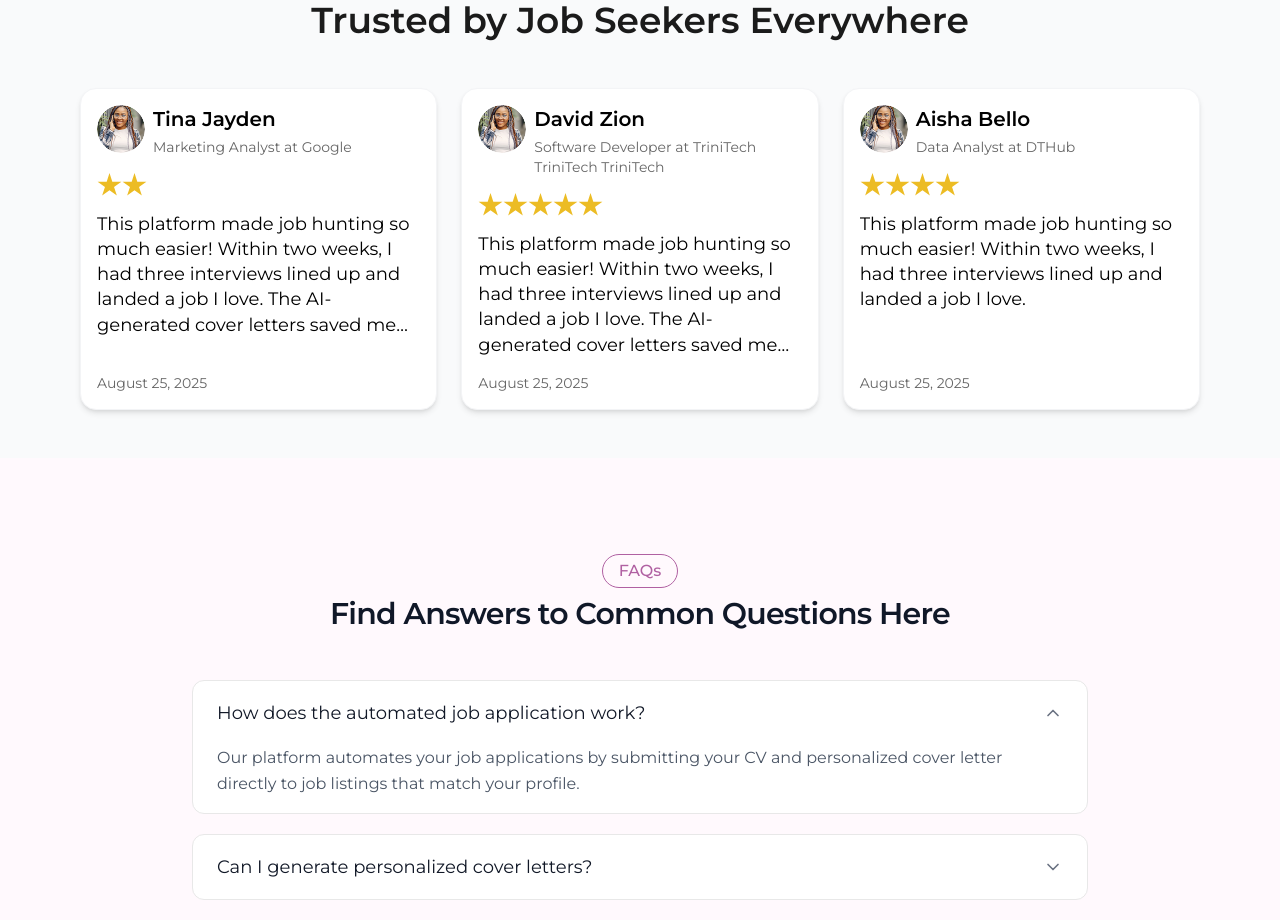
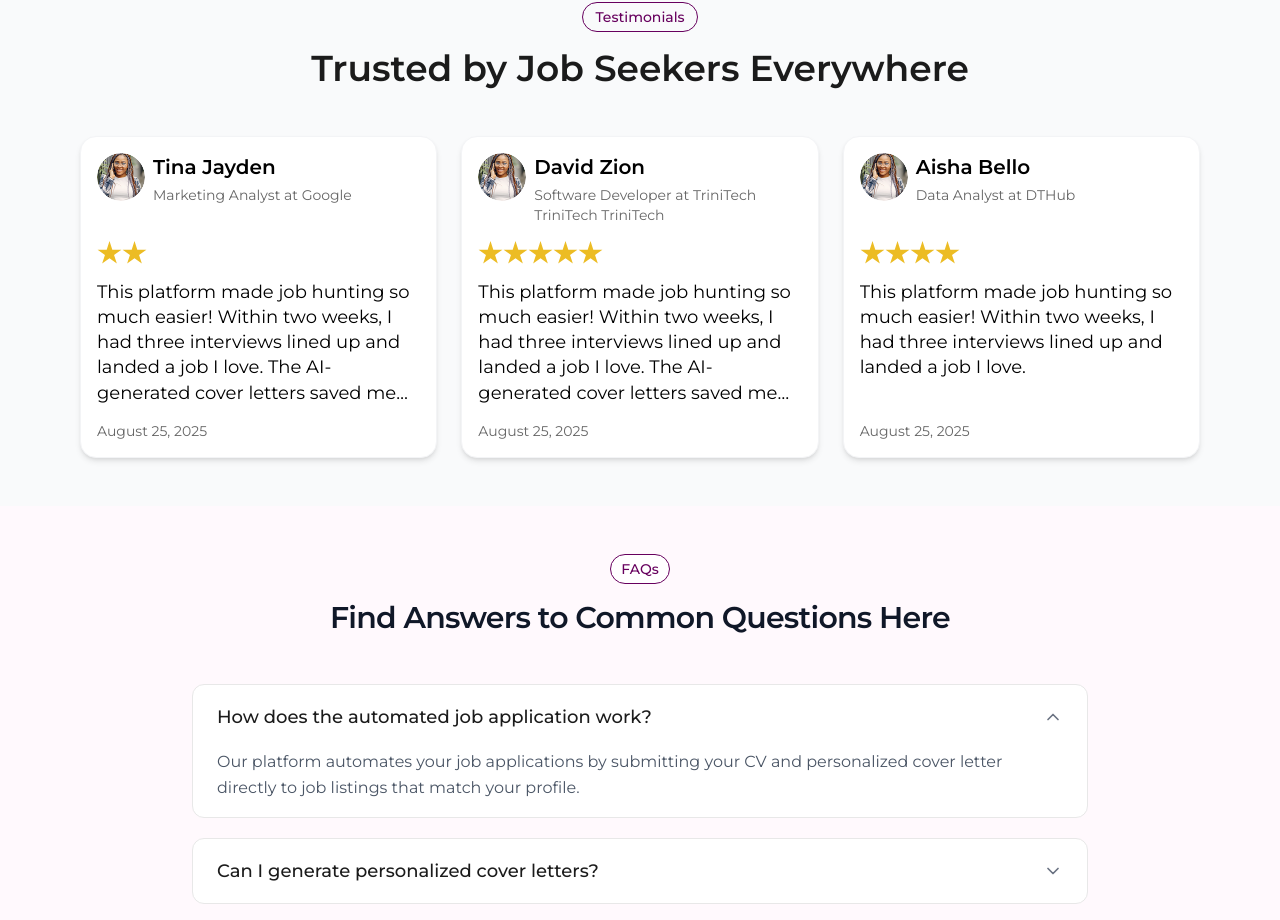
Before and after one commit to TheSkillGarage/coachme_ai, a React (Vite) app: page / in a window 1280 px wide. Shown: the part 3446-4366 px from the top of the page. Built offline with nearby package versions, Linux system fonts and the light colour scheme.

Commit message:
UI fixes

```diff
--- a/src/pages/landing/FAQs/index.tsx
+++ b/src/pages/landing/FAQs/index.tsx
@@ -1,54 +1,58 @@
-import { useState } from "react";
+import { useState } from 'react';
 import { ChevronDown } from 'lucide-react';
+import { Badge } from '../../../components/ui/badge';
 
-interface FAQs{
+interface FAQs {
   question: string;
   answer: string;
 }
 
-const faqs : FAQs[] = [
+const faqs: FAQs[] = [
   {
-    question: "How does the automated job application work?",
+    question: 'How does the automated job application work?',
     answer:
-      "Our platform automates your job applications by submitting your CV and personalized cover letter directly to job listings that match your profile.",
+      'Our platform automates your job applications by submitting your CV and personalized cover letter directly to job listings that match your profile.',
   },
   {
-    question: "Can I generate personalized cover letters?",
+    question: 'Can I generate personalized cover letters?',
     answer:
-      "Yes! You can automatically generate unique, personalized cover letters tailored to each job application.",
+      'Yes! You can automatically generate unique, personalized cover letters tailored to each job application.',
   },
   {
-    question: "Will my data and applications remain private?",
+    question: 'Will my data and applications remain private?',
     answer:
-      "Absolutely. Your data and applications are encrypted and stored securely. We never share your information with third parties without consent.",
+      'Absolutely. Your data and applications are encrypted and stored securely. We never share your information with third parties without consent.',
   },
   {
-    question: "Is the platform free to use?",
+    question: 'Is the platform free to use?',
     answer:
-      "The platform offers a free tier with optional premium features for enhanced automation and customization.",
+      'The platform offers a free tier with optional premium features for enhanced automation and customization.',
   },
   {
-    question: "Do I need to upload my CV or resume?",
+    question: 'Do I need to upload my CV or resume?',
     answer:
-      "Yes, uploading your CV or resume helps us tailor job applications and generate accurate cover letters.",
+      'Yes, uploading your CV or resume helps us tailor job applications and generate accurate cover letters.',
   },
 ];
 
 export default function FaqSection() {
   const [openIndex, setOpenIndex] = useState<number | null>(0);
 
-  const toggleFaq = (index:number) => {
+  const toggleFaq = (index: number) => {
     setOpenIndex(openIndex === index ? null : index);
   };
 
   return (
-    <section id="faqs" className="bg-[#FFF9FD] py-16 px-4 sm:px-8 md:px-16 lg:px-24 font-inter">
+    <section
+      id="faqs"
+      className="bg-[#FFF9FD] py-4 md:py-12 px-4 sm:px-8 md:px-16 lg:px-24 mb-6 md:mb-10 font-inter"
+    >
       <div className="max-w-4xl mx-auto">
         {/* Header */}
-        <div className="space-y-2 text-center mb-12 pt-8  ">
-          <p className="inline-block border border-text-[#B061A2]-800 text-[#B061A2] px-4 py-1 rounded-full font-medium ">
+        <div className="space-y-2 text-center mb-12">
+          <Badge className="text-primary-500 border border-primary-500 bg-white mb-4">
             FAQs
-          </p>
+          </Badge>
           <h2 className="text-2xl md:text-3xl font-semibold text-gray-900 tracking-tight font-inter">
             Find Answers to Common Questions Here
           </h2>
@@ -66,10 +70,10 @@ export default function FaqSection() {
                 onClick={() => toggleFaq(index)}
                 className="w-full flex justify-between items-center px-5 sm:px-6 py-4.5 text-left text-base sm:text-lg font-[400] text-[#111827]  focus:outline-none"
               >
-                <span className="flex-1">{faq.question}</span>
+                <span className="flex-1 text-grey-500 font-medium">{faq.question}</span>
                 <ChevronDown
                   className={`h-5 w-5 text-gray-500 transform transition-transform duration-300 ${
-                    openIndex === index ? "rotate-180 text-[#B061A2]" : ""
+                    openIndex === index ? 'rotate-180 text-[#B061A2]' : ''
                   }`}
                 />
               </button>
@@ -78,8 +82,8 @@ export default function FaqSection() {
               <div
                 className={`overflow-hidden transition-all duration-500 ease-in-out ${
                   openIndex === index
-                    ? "max-h-40 opacity-100 translate-y-0"
-                    : "max-h-0 opacity-0 -translate-y-2"
+                    ? 'max-h-40 opacity-100 translate-y-0'
+                    : 'max-h-0 opacity-0 -translate-y-2'
                 }`}
               >
                 <div className="px-5 sm:px-6 pb-4 text-gray-600 text-sm sm:text-base leading-relaxed">
--- a/src/pages/landing/testimonials/index.tsx
+++ b/src/pages/landing/testimonials/index.tsx
@@ -63,7 +63,7 @@ const TestimonialBlock: React.FC<{ testimonial: Testimonial }> = ({
       <div>
         <div className="flex gap-2 mb-4">
           <Avatar size="lg" className="min-w-12" src={testimonial.avatarSrc} />
-          <div className="flex flex-col">
+          <div className="flex flex-col min-h-[72px]">
             <p className="font-semibold text-[18px] md:text-[20px] mb-1 leading-[140%]">
               {testimonial.fullName}
             </p>
@@ -91,10 +91,11 @@ const TestimonialBlock: React.FC<{ testimonial: Testimonial }> = ({
 const TestimonialsSection: React.FC = () => {
   return (
     <section
-      id='testimonials'
+      id="testimonials"
       className="flex flex-col items-center justify-center
          px-5 md:px-20
-         mb-12 mx-auto max-w-7xl "
+         mb-12 mx-auto max-w-7xl
+         mt-12"
     >
       <Badge className="bg-transparent border border-primary-500 gap-2 mb-4 py-1 px-3 text-primary-500">
         Testimonials
```
